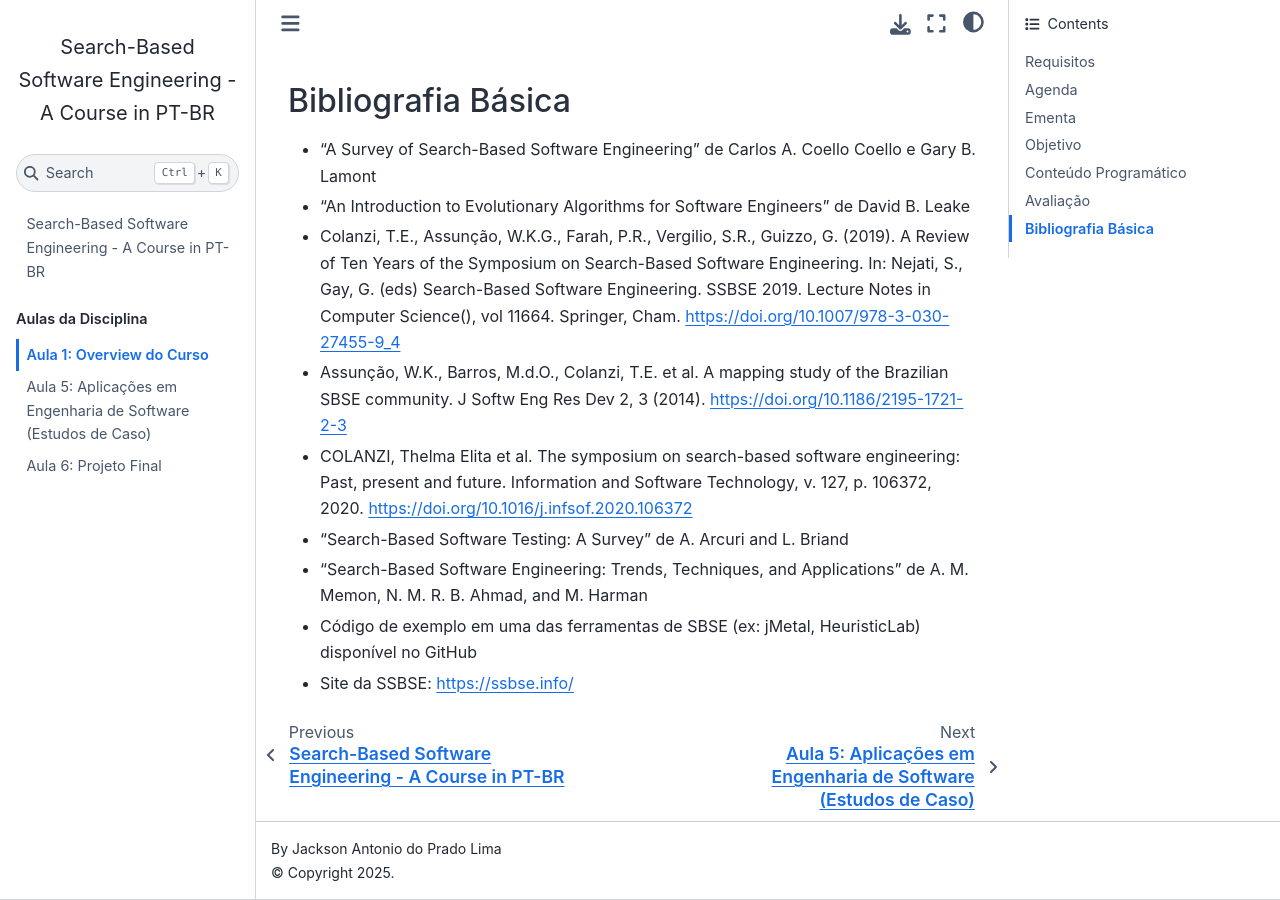
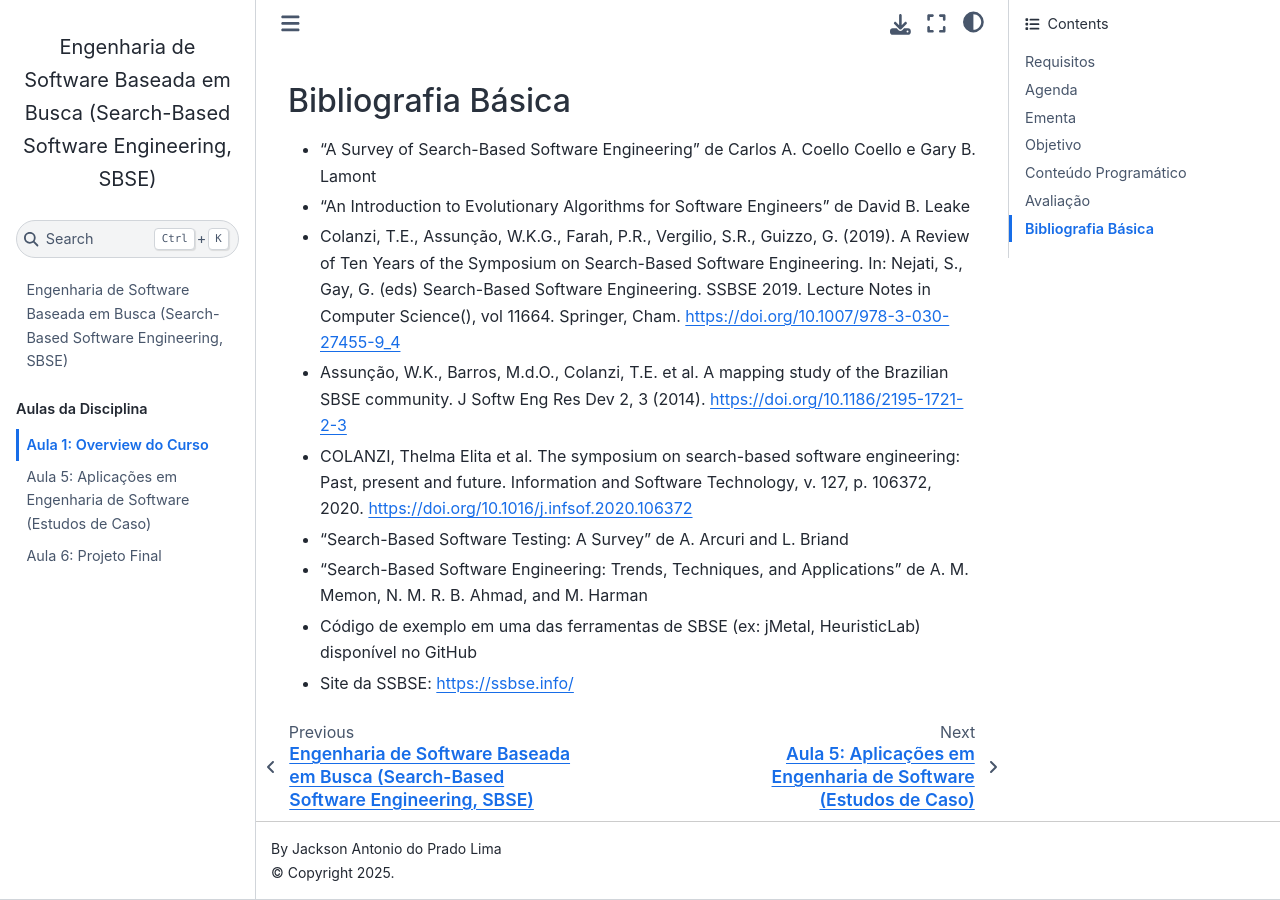
Before and after one commit to jacksonpradolima/SBSEBrazilianCourse, a Jupyter Book: the page built from docs/aulas/aula01_overview.ipynb, in a window 1280 px wide and 900 px high, scrolled down 2544 px. Built offline with Jupyter Book 1.0.4 settings and Sphinx 7.4.7 and the Sphinx Book theme 1.1.4, drawn with Linux system fonts in a browser that asks for light colours; pages that are not in the unit, such as notebooks, are missing from menus; comment, search, counter and statistics services are not loaded.

Commit message:
fix(readme): Atualizar título para "Engenharia de Software Baseada em Busca (Search-Based Software Engineering, SBSE)"

```diff
--- a/README.md
+++ b/README.md
@@ -1,7 +1,7 @@
-[!["Buy Me A Coffee"](https://www.buymeacoffee.com/assets/img/custom_images/orange_img.png)](https://www.buymeacoffee.com/pradolima)
+# Engenharia de Software Baseada em Busca (Search-Based Software Engineering, SBSE)
 
-# Search-Based Software Engineering - A Course in PT-BR
-![](https://img.shields.io/badge/python-3.12+-blue.svg)
+[![Python](https://img.shields.io/badge/Python-3.12-blue.svg)](https://www.python.org/)
+[![License](https://img.shields.io/badge/License-MIT-blue.svg)](LICENSE)
 
 ## Descrição do Curso
 
@@ -27,12 +27,3 @@ Este material foi elaborado com base em:
 - Contribuições de renomadas figuras no campo de SBSE e otimização, como as Professoras Silvia Regina Vergilio e Aurora T. Ramirez Pozo.
 
 Tal como na versão original em inglês, sinta-se à vontade para utilizar este conteúdo. Pedimos apenas que, ao reutilizá-lo, forneça a URL deste repositório como referência.
-
-Para dúvidas, comentários ou sugestões, crie uma `issue` neste repositório. Dessa forma, outros interessados também poderão participar da discussão sobre o tema.
-
-
-# Contribuidores
-
-<a href="https://github.com/jacksonpradolima/SBSEBrazilianCourse/graphs/contributors">
-  <img src="https://contrib.rocks/image?repo=jacksonpradolima/SBSEBrazilianCourse" />
-</a>
--- a/_config.yml
+++ b/_config.yml
@@ -1,4 +1,4 @@
-title: Search-Based Software Engineering - A Course in PT-BR
+title: Engenharia de Software Baseada em Busca (Search-Based Software Engineering, SBSE)
 author: Jackson Antonio do Prado Lima
 copyright: "2025"
 only_build_toc_files: true
```
